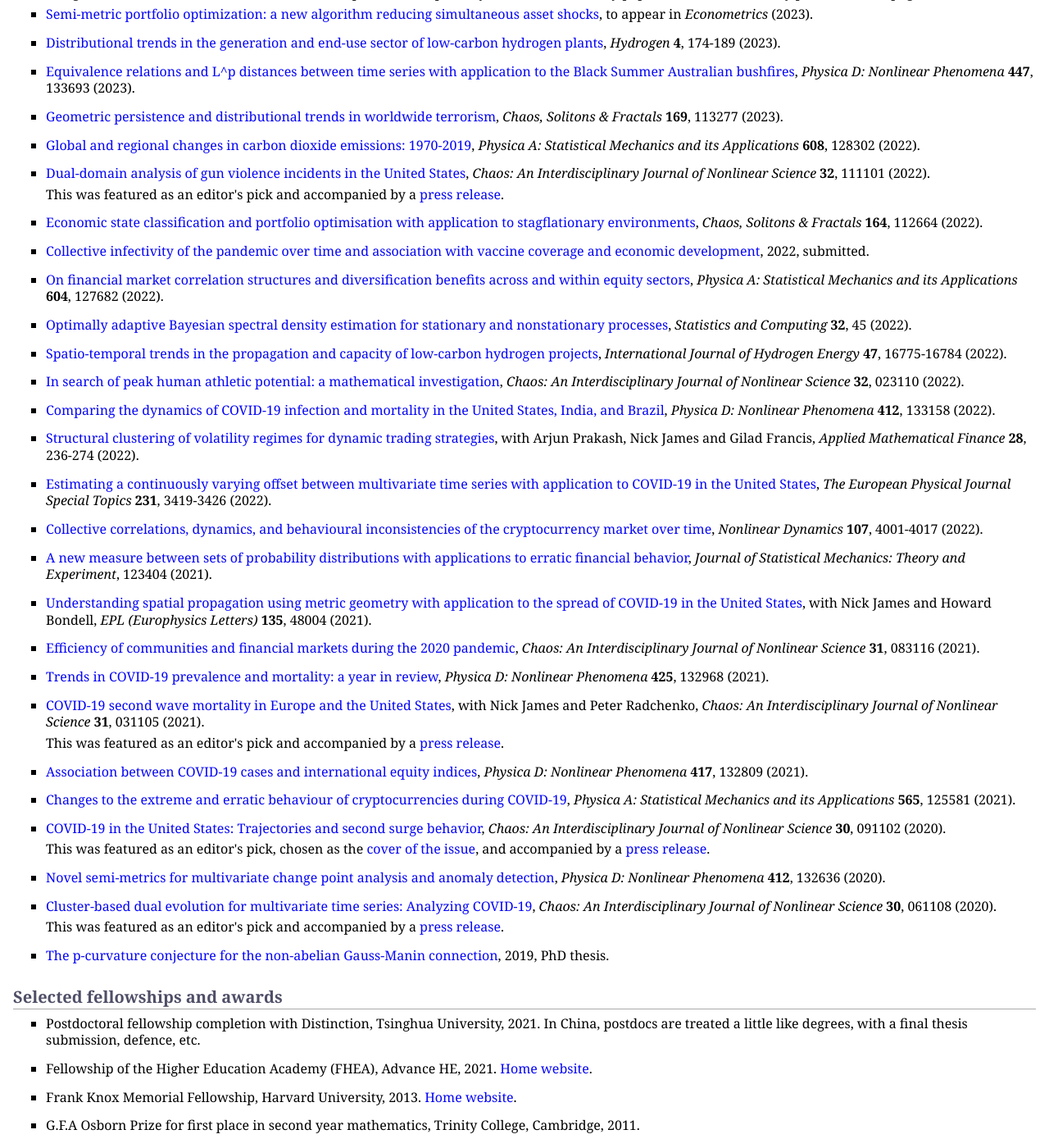
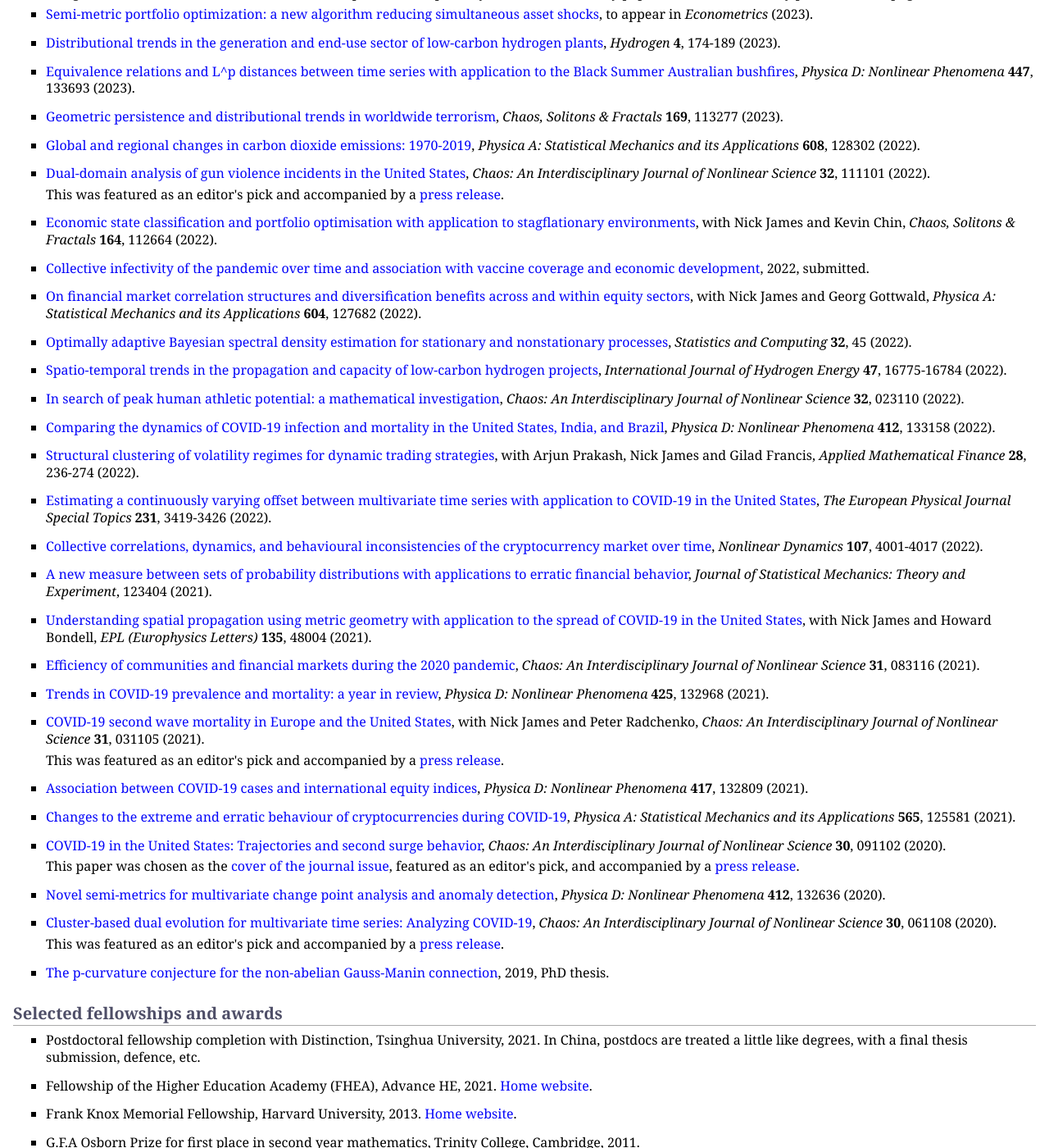
Before and after one commit to MaxMenzies/maxmenzies.com, a Jekyll site: the page index.html, which Jekyll copies as it is, in a window 1280 px wide and 1400 px high, scrolled down 488 px. Shown: the whole window at 82% size. Built offline with Jekyll 4.4.1, drawn with Linux system fonts in a browser that asks for light colours.

Commit message:
Update index.html

```diff
--- a/index.html
+++ b/index.html
@@ -65,7 +65,7 @@
 </li>
 </ul>
 <ul>
-<li><p><a href="https://www.sciencedirect.com/science/article/pii/S0960077922008438">Economic state classification and portfolio optimisation with application to stagflationary environments</a>, <i>Chaos, Solitons & Fractals</i> <b>164</b>, 112664 (2022).</p>
+<li><p><a href="https://www.sciencedirect.com/science/article/pii/S0960077922008438">Economic state classification and portfolio optimisation with application to stagflationary environments</a>, with Nick James and Kevin Chin, <i>Chaos, Solitons & Fractals</i> <b>164</b>, 112664 (2022).</p>
 </li>
 </ul>
 <ul>
@@ -73,7 +73,7 @@
 </li>
 </ul>
 <ul>
-<li><p><a href="https://www.sciencedirect.com/science/article/abs/pii/S0378437122004551">On financial market correlation structures and diversification benefits across and within equity sectors</a>, <i>Physica A: Statistical Mechanics and its Applications</i> <b>604</b>, 127682 (2022).</p>
+<li><p><a href="https://www.sciencedirect.com/science/article/abs/pii/S0378437122004551">On financial market correlation structures and diversification benefits across and within equity sectors</a>, with Nick James and Georg Gottwald, <i>Physica A: Statistical Mechanics and its Applications</i> <b>604</b>, 127682 (2022).</p>
 </li>
 </ul>
 <ul>
@@ -135,7 +135,7 @@
 </ul>
 <ul>
 <li><p><a href="https://aip.scitation.org/doi/10.1063/5.0024204">COVID-19 in the United States: Trajectories and second surge behavior</a>, <i>Chaos: An Interdisciplinary Journal of Nonlinear Science</i> <b>30</b>, 091102 (2020).</p>
- <p>This was featured as an editor's pick, chosen as the <a href="CHA_30_9_Cover1.pdf"> cover of the issue</a>, and accompanied by a <a href="https://publishing.aip.org/publications/latest-content/covid-19-second-wave-for-some-others-remain-in-first-wave/">press release</a>.</p>
+ <p>This paper was chosen as the <a href="CHA_30_9_Cover1.pdf"> cover of the journal issue</a>, featured as an editor's pick, and accompanied by a <a href="https://publishing.aip.org/publications/latest-content/covid-19-second-wave-for-some-others-remain-in-first-wave/">press release</a>.</p>
 </li>
 </ul>
 <ul>
```
